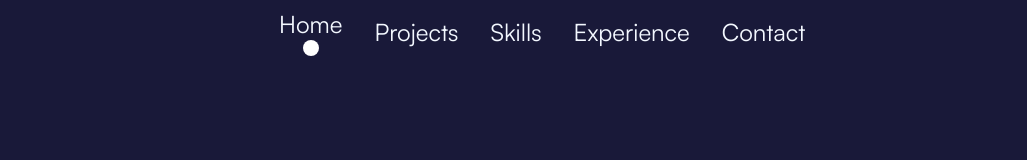
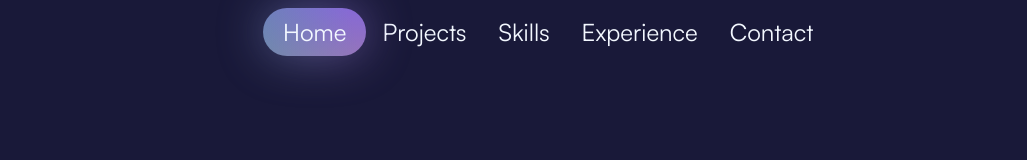
Before and after one commit to AdamGordonNY/portfolio2024, a Next.js app: page / in a window 1280 px wide. Shown: the top 160 px of the page, without its empty margins (127-1154 px from the left). Built offline with nearby package versions, Linux system fonts and the light colour scheme.

Commit message:
Navbar Updated For Gradient Effects

```diff
--- a/components/NavButton.tsx
+++ b/components/NavButton.tsx
@@ -5,34 +5,39 @@ import { usePathname, useRouter } from "next/navigation";
 import { cn } from "@/lib/utils";
 import Image from "next/image";
 import indicator from "@/public/images/indicator.svg";
-const NavButton = ({ text }: { text: string }) => {
+import { BackgroundGradient } from "./ui/background-gradient";
+const NavButton = ({ text, route }: { text: string; route: string }) => {
   const router = useRouter();
   const pathname = usePathname();
   const [active, setActive] = useState(false);
 
   useEffect(() => {
-    setActive(pathname === `/${text}`);
     if (text === "home" && pathname === "/") setActive(true);
+    else setActive(pathname === `/${text}`);
   }, [pathname, text]);
-
-  const route = `/${text}`;
 
   const className = `hover:text-white-900 focus:text-white-900 font-satoshi paragraph-regular rounded-2xl capitalize text-2xl text-white-800 font-satoshi text-center`;
 
   return (
-    <Button
-      onClick={() => router.push(route)}
-      className={cn(className + `mq450:max-w-[450px] w-[450px] flex flex-col`)}
-    >
-      {text}
-      {active && (
-        <Image
-          src={indicator}
-          alt="indicator"
-          className="w-4 h-4 fill-white-500"
-        />
+    <>
+      {active ? (
+        <BackgroundGradient>
+          <Button
+            onClick={() => router.push(route)}
+            className={cn(className + ` mq450:max-w-[450px] flex flex-col`)}
+          >
+            {text}
+          </Button>
+        </BackgroundGradient>
+      ) : (
+        <Button
+          onClick={() => router.push(route)}
+          className={cn(className + ` mq450:max-w-[450px] flex flex-col`)}
+        >
+          {text}
+        </Button>
       )}
-    </Button>
+    </>
   );
 };
 
--- a/components/Navbar.tsx
+++ b/components/Navbar.tsx
@@ -15,7 +15,7 @@ export function Navbar({ page }: { page?: string }) {
     <header className="justify-center flex  top-2 z-50 flex-1">
       <nav className="flex z-50  justify-between items-center md:w-[500px] max-md:w-full h-16 capitalize">
         {buttons.map((btn) => (
-          <NavButton key={btn.text} text={btn.text} />
+          <NavButton key={btn.text} text={btn.text} route={btn.route} />
         ))}
       </nav>
     </header>
```
